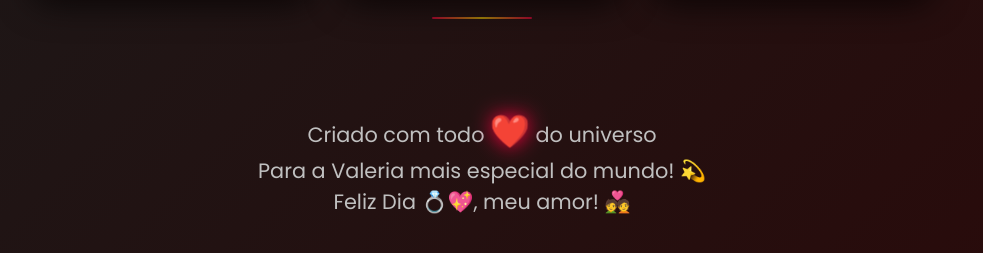
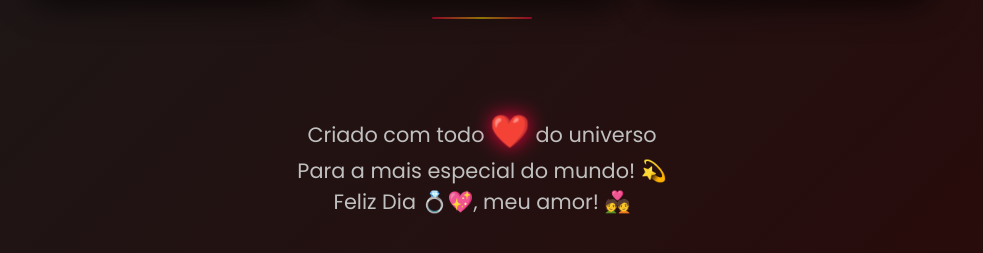
Before and after one commit to matheus2701/site-feliz-dia-de-casados, a plain HTML site: page index.html in a window 1280 px wide. Shown: the part 2240-2493 px from the top of the page, without its empty margins (158-1141 px from the left). Drawn offline with Linux system fonts and the light colour scheme.

```diff
--- a/index.html
+++ b/index.html
@@ -23,6 +23,7 @@
 
             /* Variável para o nome - MUDE AQUI! */
             --girlfriend-name: "Valeria"; /* ← COLOQUE O NOME AQUI */
+            --girlfriend-name2: "Minha Mulher";
         }
 
         * {
@@ -771,7 +772,7 @@
 
         <footer class="footer">
             <p>Criado com todo <span class="heart-beat">❤️</span> do universo</p>
-            <p>Para a <span class="girlfriend-name"></span> mais especial do mundo! 💫</p>
+            <p>Para a <span class="girlfriend-name2"></span> mais especial do mundo! 💫</p>
             <p>Feliz Dia 💍💖, meu amor! 💑</p>
         </footer>
     </div>
```
